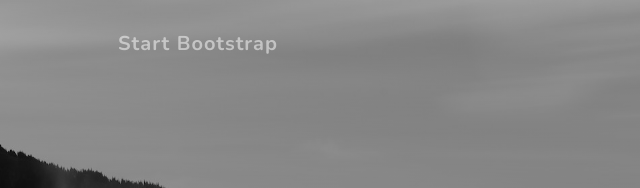
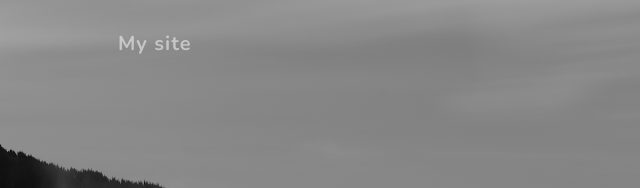
Before and after one commit to s0fych/grayscale_repo, a plain HTML site: page index.html in a window 1280 px wide. Shown: the top 188 px of the page, 0-640 px from the left. Drawn offline with nearby package versions, Linux system fonts and the light colour scheme.

Commit message:
Some changes

```diff
--- a/index.html
+++ b/index.html
@@ -19,7 +19,7 @@
         <!-- Navigation-->
         <nav class="navbar navbar-expand-lg navbar-light fixed-top" id="mainNav">
             <div class="container px-4 px-lg-5">
-                <a class="navbar-brand" href="#page-top">Start Bootstrap</a>
+                <a class="navbar-brand" href="#page-top">My site</a>
                 <button class="navbar-toggler navbar-toggler-right" type="button" data-bs-toggle="collapse" data-bs-target="#navbarResponsive" aria-controls="navbarResponsive" aria-expanded="false" aria-label="Toggle navigation">
                     Menu
                     <i class="fas fa-bars"></i>
```
